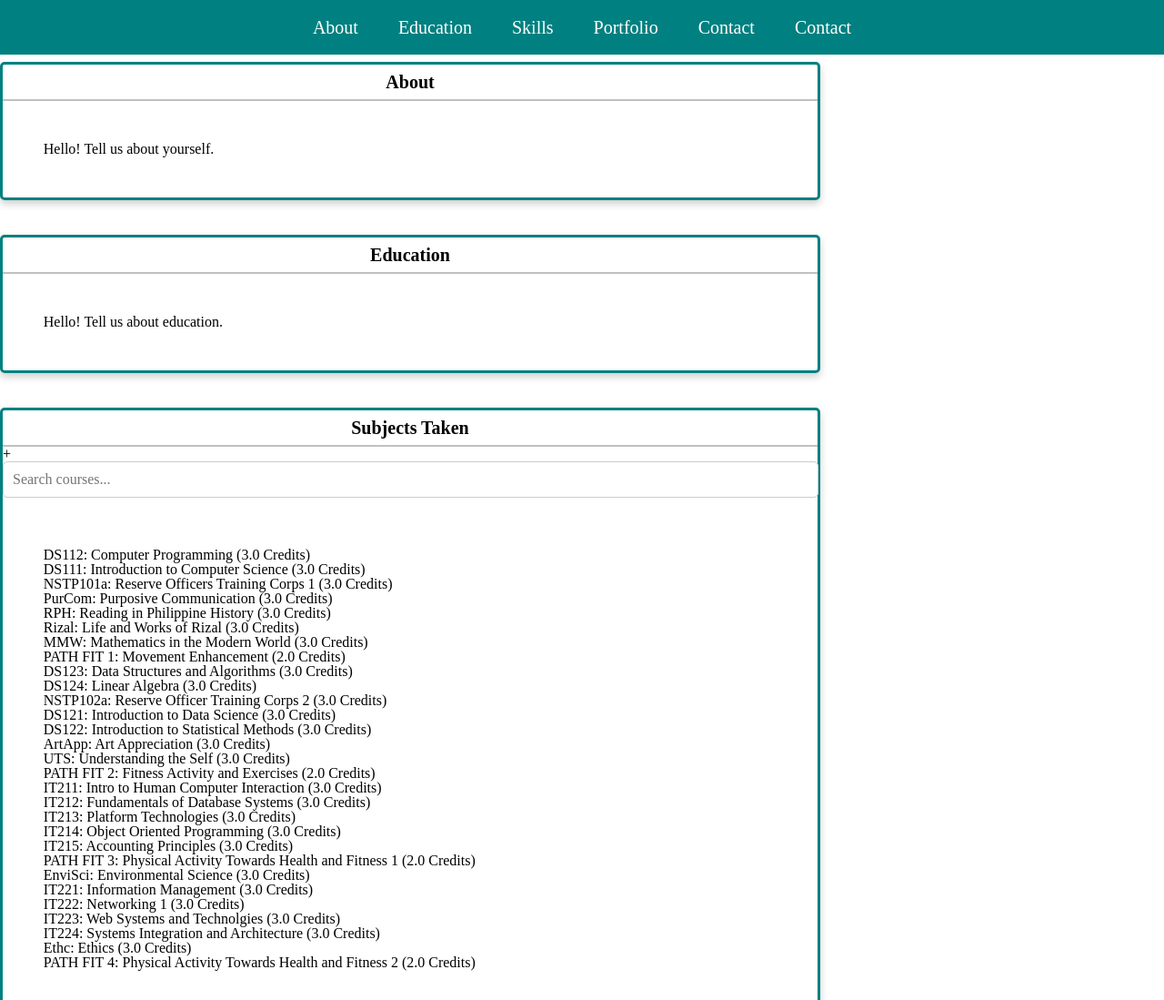
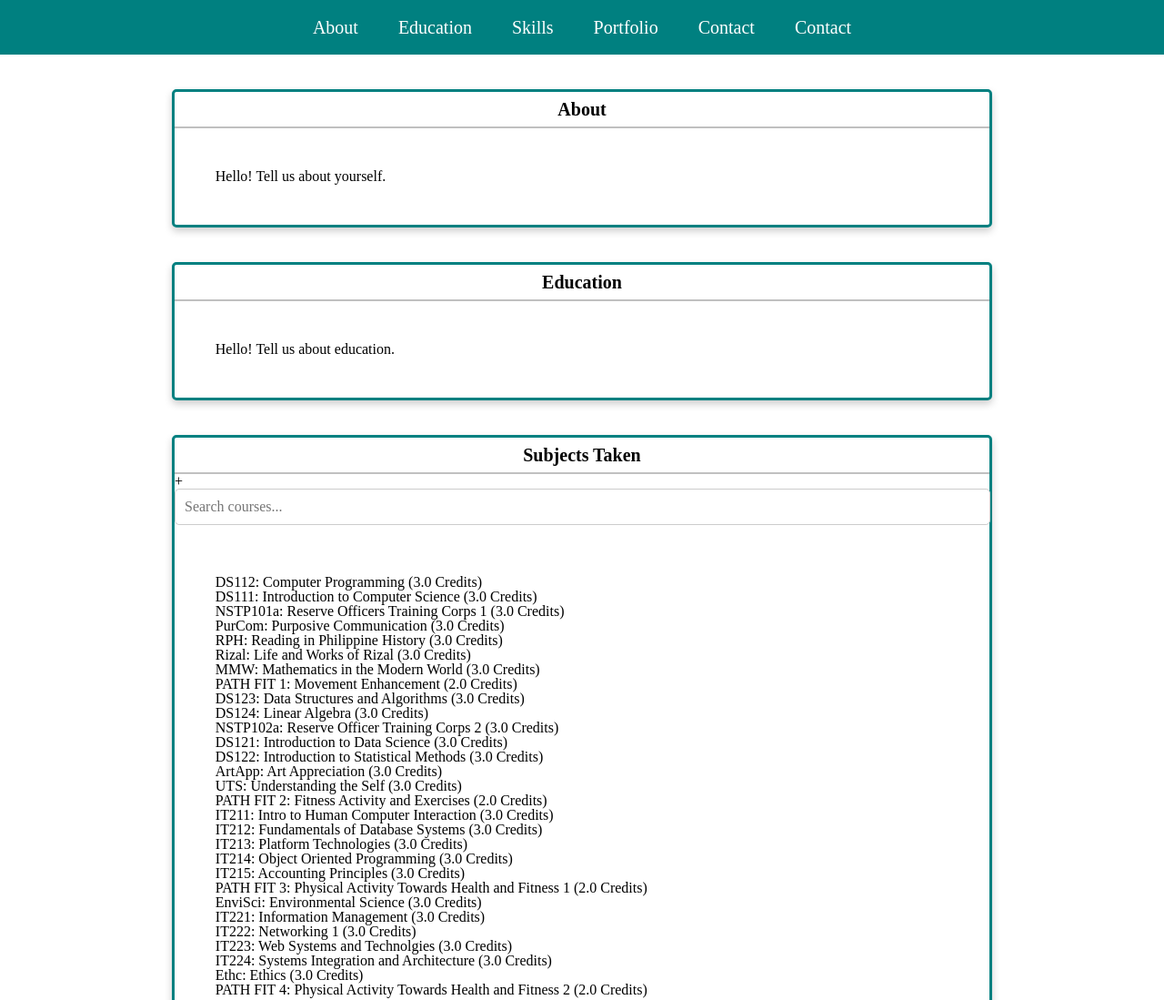
Before and after one commit to edroteVilly/QUIZ4, a plain HTML site: page index.html in a window 1280 px wide. Shown: the top 1099 px of the page at 91% size. Drawn offline with Linux system fonts and the light colour scheme.

Commit message:
Update style.css

```diff
--- a/style.css
+++ b/style.css
@@ -14,20 +14,26 @@ text-decoration: none;
 color:white
 }
 
-.page-content{
-padding-top:30px;
-overflow: hidden;
+.page-content {
+    display: flex;
+    flex-direction: column; /* Stack elements */
+    align-items: center; /* Center horizontally */
+    justify-content: center; /* Center vertically */
+    padding-top: 60px; /* Adjusted to avoid nav bar overlap */
+    min-height: 100vh; /* Ensure full page height */
 }
+
 .card {
-/* Add shadows to create the "card" effect */
-border: 3px solid teal;
-border-radius: 5px;
-width: 70%;
-margin-auto: 0 auto;
-margin-top:3%;
-box-shadow: 0 4px 8px 0 rgba(0,0,0,0.2);
-transition: 0.3s;
+    border: 3px solid teal;
+    border-radius: 5px;
+    width: 70%;
+    margin: auto; /* Center horizontally */
+    display: block;
+    margin-top: 3%;
+    box-shadow: 0 4px 8px 0 rgba(0,0,0,0.2);
+    transition: 0.3s;
 }
+
 .card-header{
 padding:1%;
 font-size: 20px;
```
